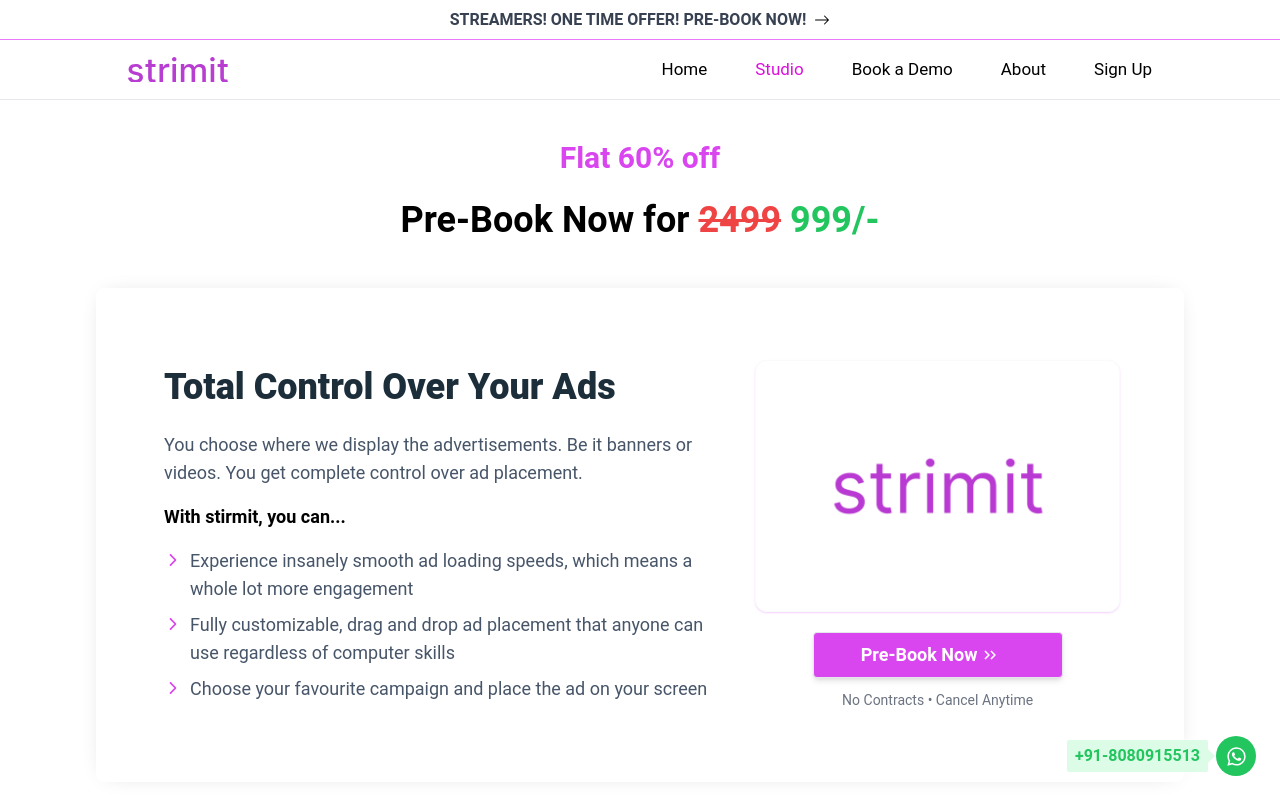
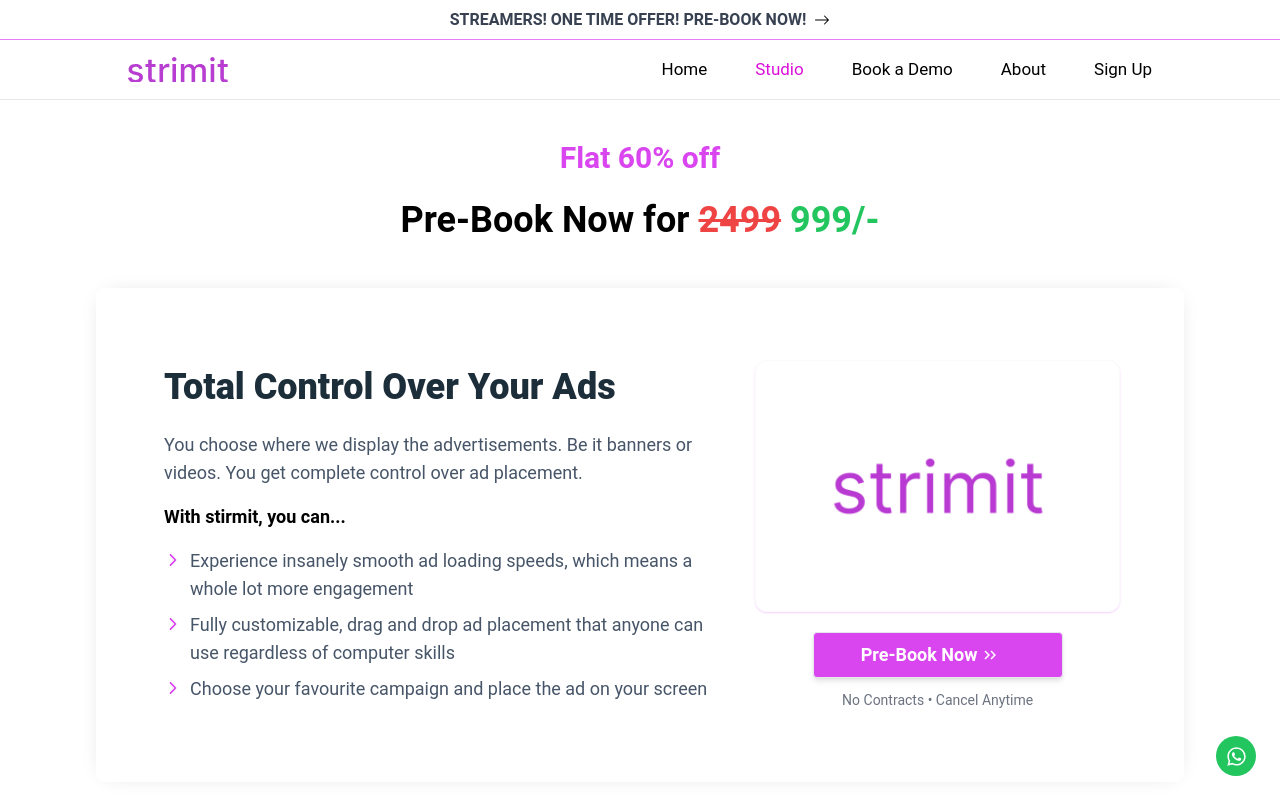
Before and after one commit to bhavesh-chaudhari/strimit, a Next.js app in the folder client/: page /offers in a window 1280 px wide. Shown: the top 800 px of the page. Built offline with nearby package versions, Linux system fonts and the light colour scheme; no server answers.

Commit message:
removed number

```diff
--- a/client/src/components/BookACall.tsx
+++ b/client/src/components/BookACall.tsx
@@ -20,9 +20,9 @@ const BookACall = () => {
       rel="noreferrer"
       className="fixed group  bottom-4 md:bottom-6 md:right-6 group right-4 flex z-50 items-center justify-center gap-2"
     >
-      <span className="text-green-500 hidden sm:flex font-semibold shadow-[0px_0px_10px_0px_white] py-1 bg-green-100 px-2 rounded-sm relative after:absolute after:h-0 after:w-0 after:border-transparent after:right-0 after:top-1/2 after:translate-x-[85%] after:-translate-y-1/2 after:border-l-8 after:border-l-green-100 after:border-t-8 after:border-b-8">
-        +91-8080915513
-      </span>
+      {/*<span className="text-green-500 hidden sm:flex font-semibold shadow-[0px_0px_10px_0px_white] py-1 bg-green-100 px-2 rounded-sm relative after:absolute after:h-0 after:w-0 after:border-transparent after:right-0 after:top-1/2 after:translate-x-[85%] after:-translate-y-1/2 after:border-l-8 after:border-l-green-100 after:border-t-8 after:border-b-8">*/}
+      {/*  +91-8080915513*/}
+      {/*</span>*/}
       <span className="bg-green-500 group-hover:scale-110 duration-200 group-hover:shadow-[0px_0px_10px_0px_rgba(0,255,0,1)] text-white w-10 h-10 flex items-center justify-center rounded-full">
         {/* <FaCalendarAlt size={21}></FaCalendarAlt> */}
         <IoLogoWhatsapp size={21}></IoLogoWhatsapp>
```
